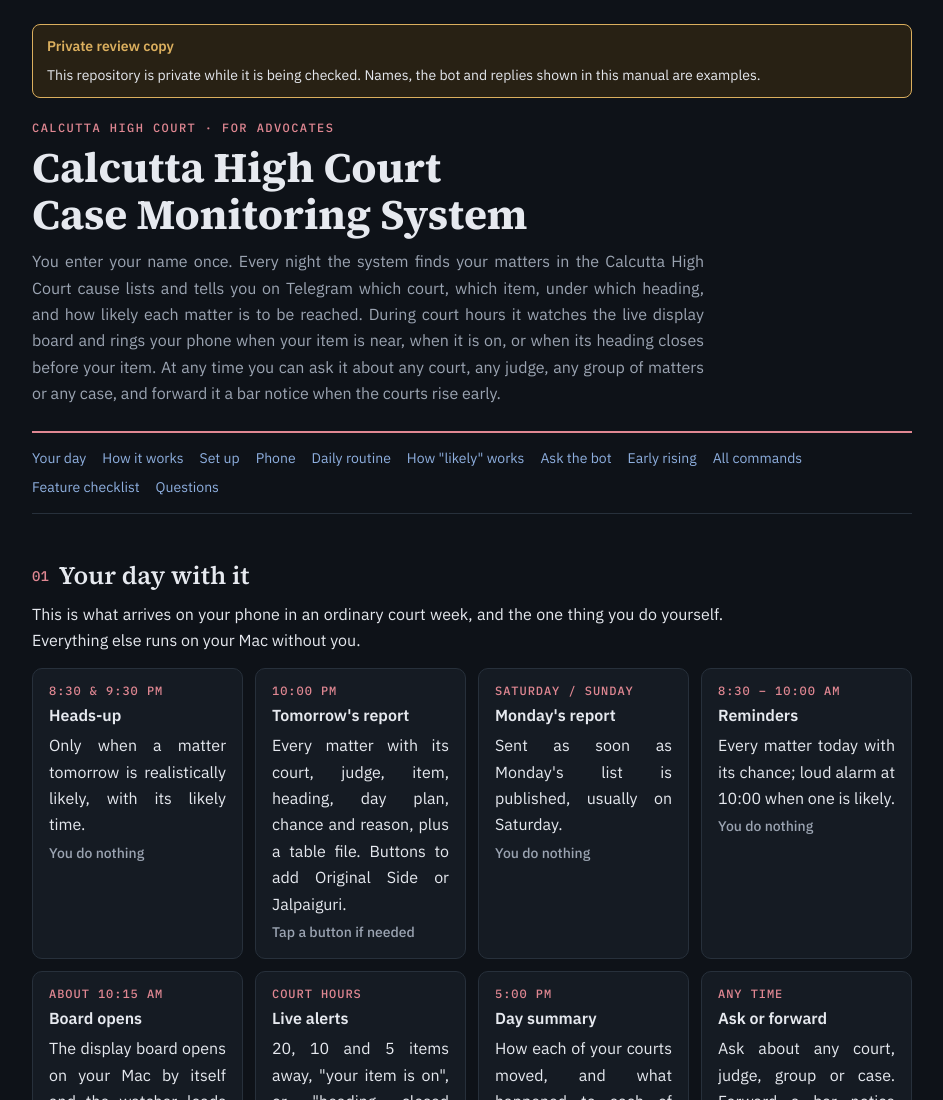
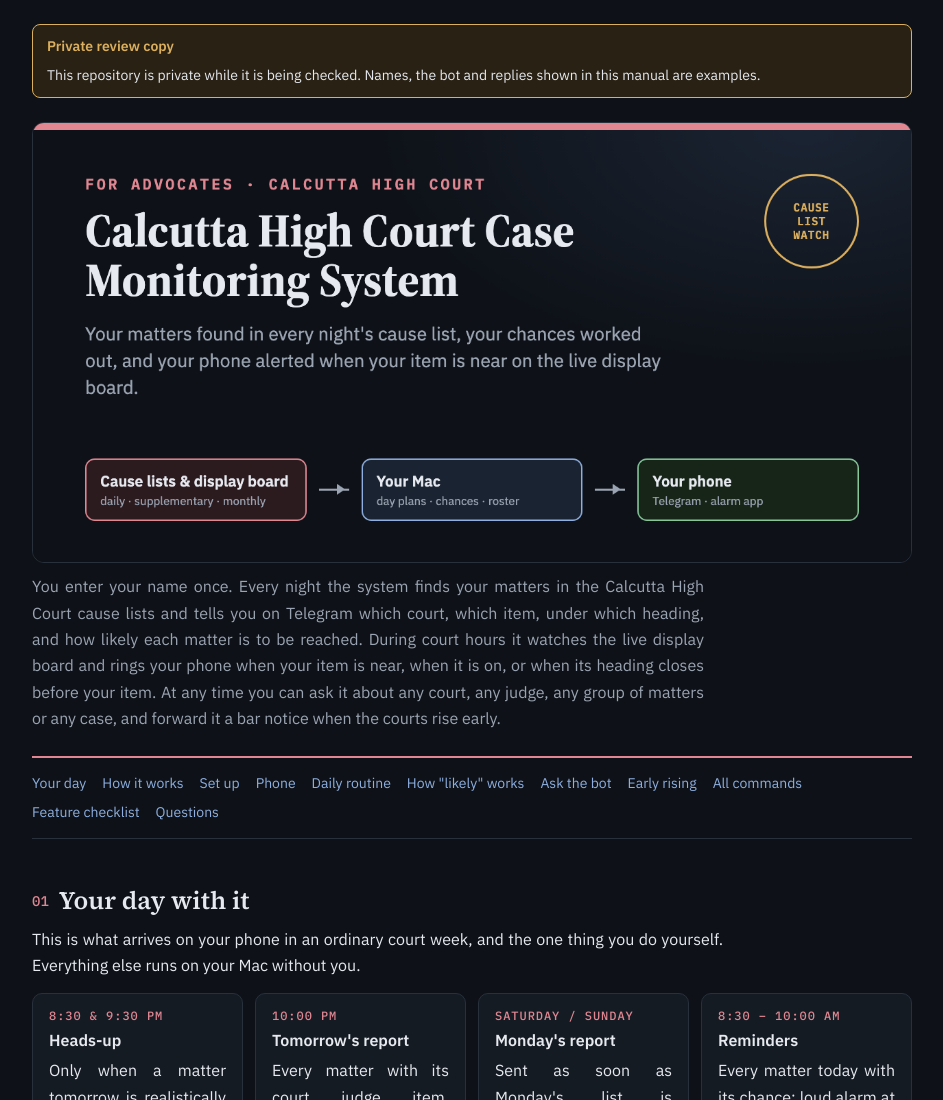
Before and after one commit to advocatesudippatra-spec/calcutta-high-court-case-monitoring-system, a plain HTML site: page docs/manual.html in a window 1280 px wide. Shown: the top 1100 px of the page, without its empty margins (168-1111 px from the left). Drawn offline with Linux system fonts and the light colour scheme.

Commit message:
Manual opens with the preview image
Co-Authored-By: Claude Opus 5.5 <noreply@anthropic.com>

```diff
--- a/docs/manual.html
+++ b/docs/manual.html
@@ -115,14 +115,16 @@ footer{margin-top:48px;padding-top:14px;border-top:1px solid var(--line);font-si
 .i-s{font-size:11.5px;fill:var(--muted)}
 .i-cbg{fill:var(--code);stroke:var(--line)}
 .i-c{font:500 11.5px var(--mono);fill:var(--ink)}
+.hero{display:block;width:100%;height:auto;max-width:100%;border-radius:12px;border:1px solid var(--line)}
+.sr{position:absolute;width:1px;height:1px;overflow:hidden;clip:rect(0 0 0 0);white-space:nowrap}
 </style>
 
 <div class="wrap">
 <div class="sample"><b>Private review copy</b> This repository is private while it is being checked. Names, the bot and replies shown in this manual are examples.</div>
 
 <header class="top">
-  <span class="eyebrow">Calcutta High Court · for advocates</span>
-  <h1>Calcutta High Court Case Monitoring System</h1>
+  <img class="hero" src="social-preview.png" width="1280" height="640" alt="Calcutta High Court Case Monitoring System: cause lists and the display board, your Mac, your phone">
+  <h1 class="sr">Calcutta High Court Case Monitoring System</h1>
   <p class="lede">You enter your name once. Every night the system finds your matters in the Calcutta High Court cause lists and tells you on Telegram which court, which item, under which heading, and how likely each matter is to be reached. During court hours it watches the live display board and rings your phone when your item is near, when it is on, or when its heading closes before your item. At any time you can ask it about any court, any judge, any group of matters or any case, and forward it a bar notice when the courts rise early.</p>
 </header>
 <nav class="toc" aria-label="Sections">
```
